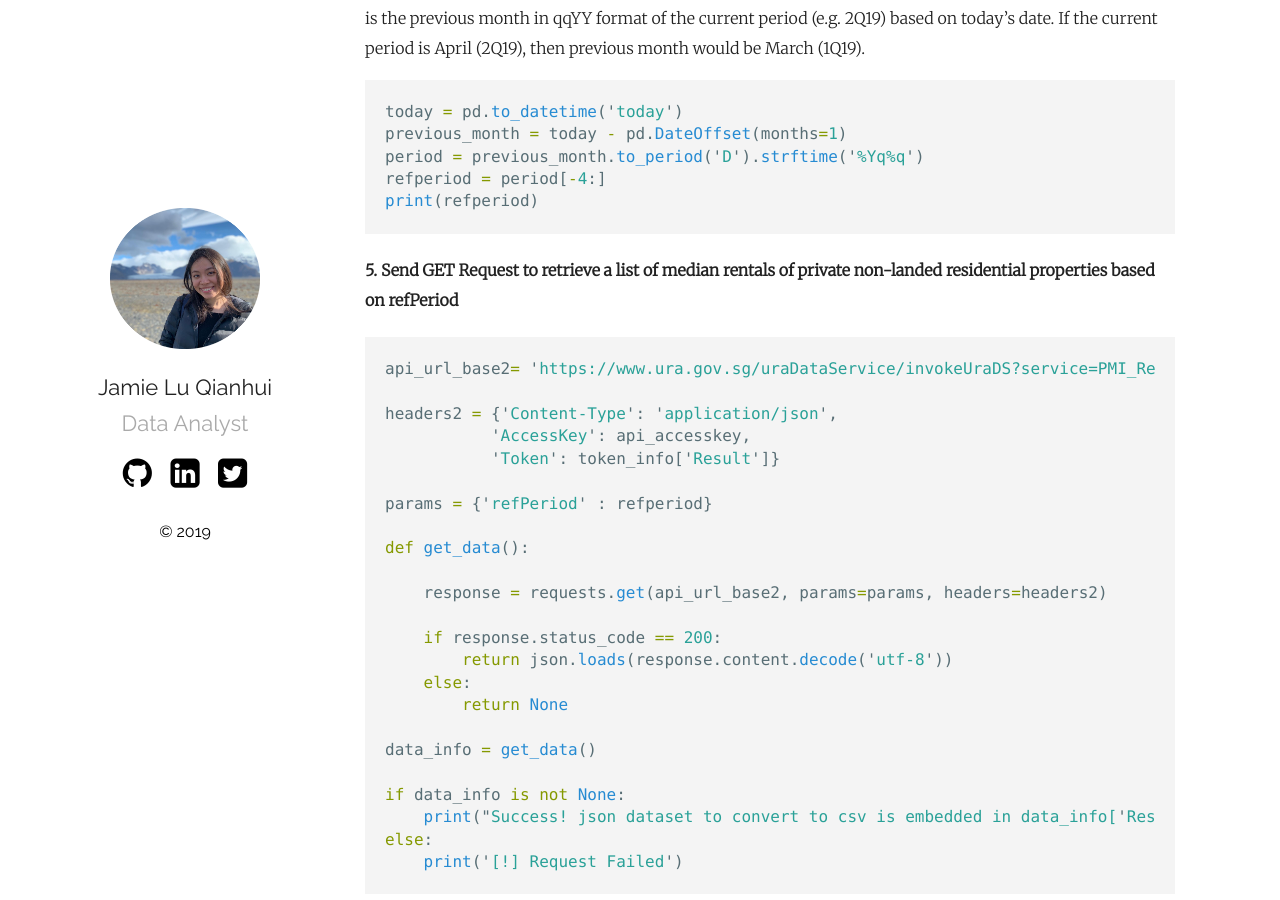
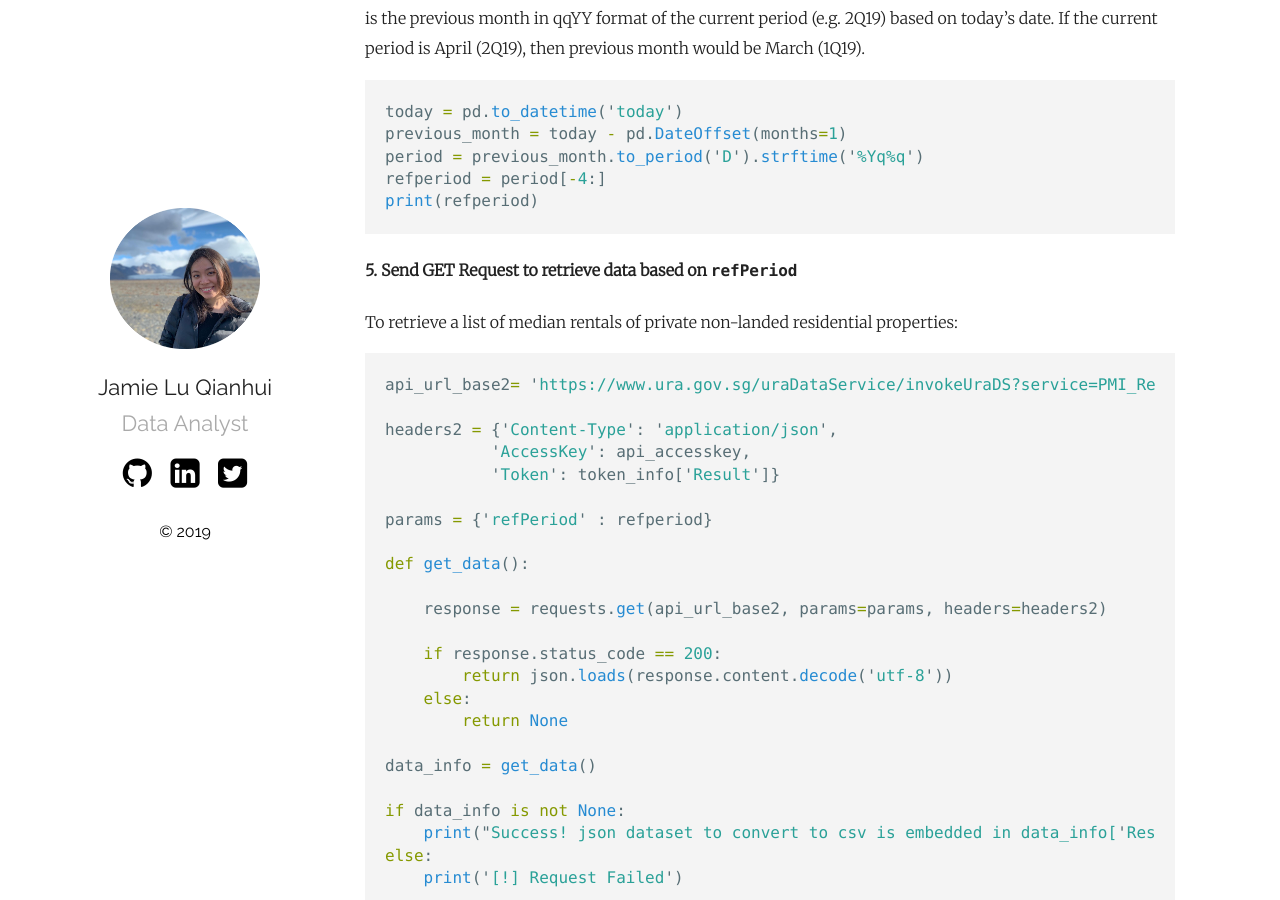
Before and after one commit to jamieqianhui/jamieqianhui.github.io, a Jekyll site: the page built from _posts/2019-06-05-GET-request-in-Python.markdown, in a window 1280 px wide and 900 px high, scrolled down 1406 px. Built offline with Jekyll 4.4.1, drawn with Linux system fonts in a browser that asks for light colours.

Commit message:
Update 2019-06-05-GET-request-in-Python.markdown

````diff
--- a/_posts/2019-06-05-GET-request-in-Python.markdown
+++ b/_posts/2019-06-05-GET-request-in-Python.markdown
@@ -63,8 +63,8 @@ refperiod = period[-4:]
 print(refperiod)
 ```
 
-#### 5. Send GET Request to retrieve a list of median rentals of private non-landed residential properties based on refPeriod
-
+#### 5. Send GET Request to retrieve data based on `refPeriod`
+To retrieve a list of median rentals of private non-landed residential properties:
 ```python
 api_url_base2= 'https://www.ura.gov.sg/uraDataService/invokeUraDS?service=PMI_Resi_Rental&'
 
````
